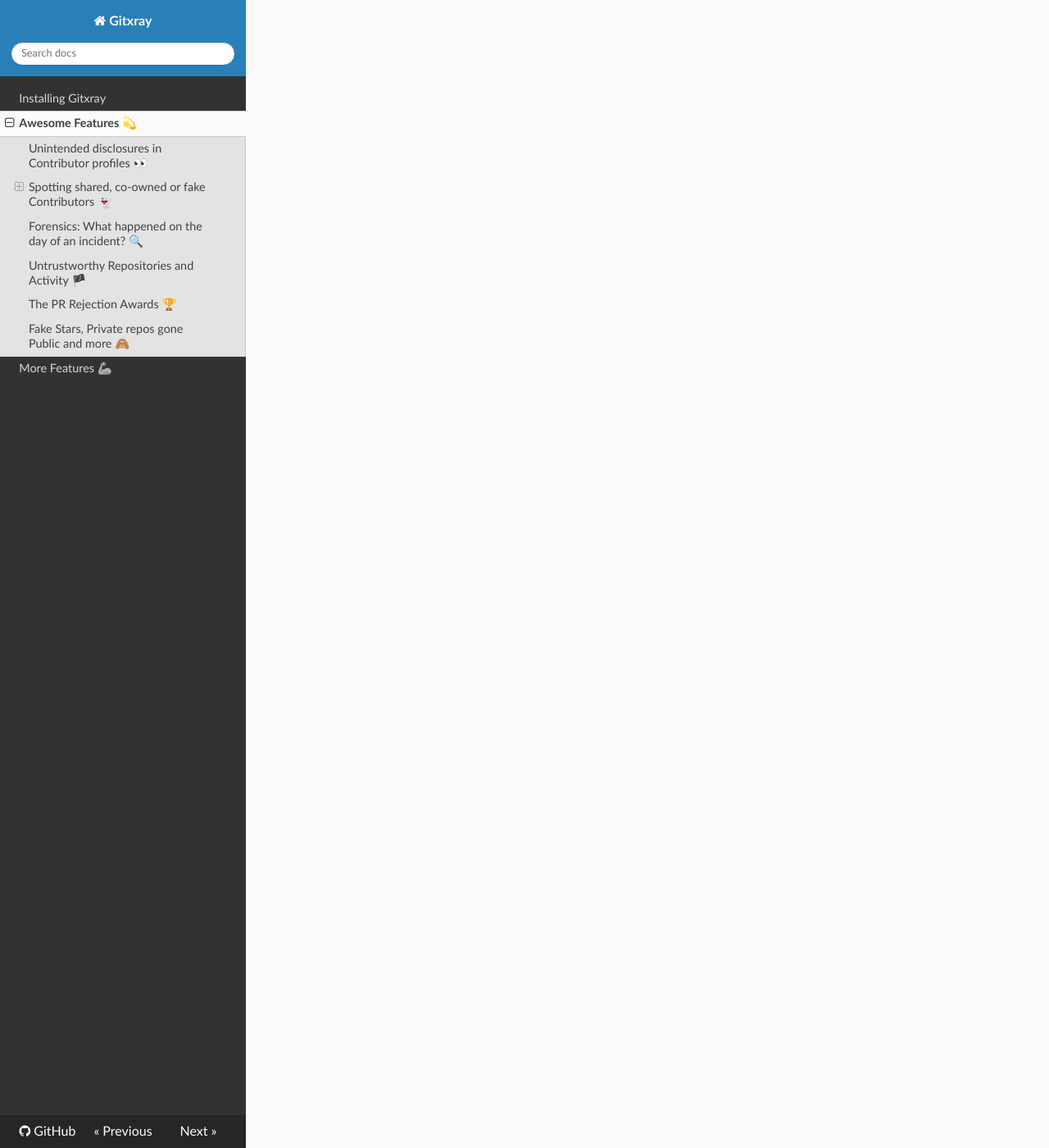
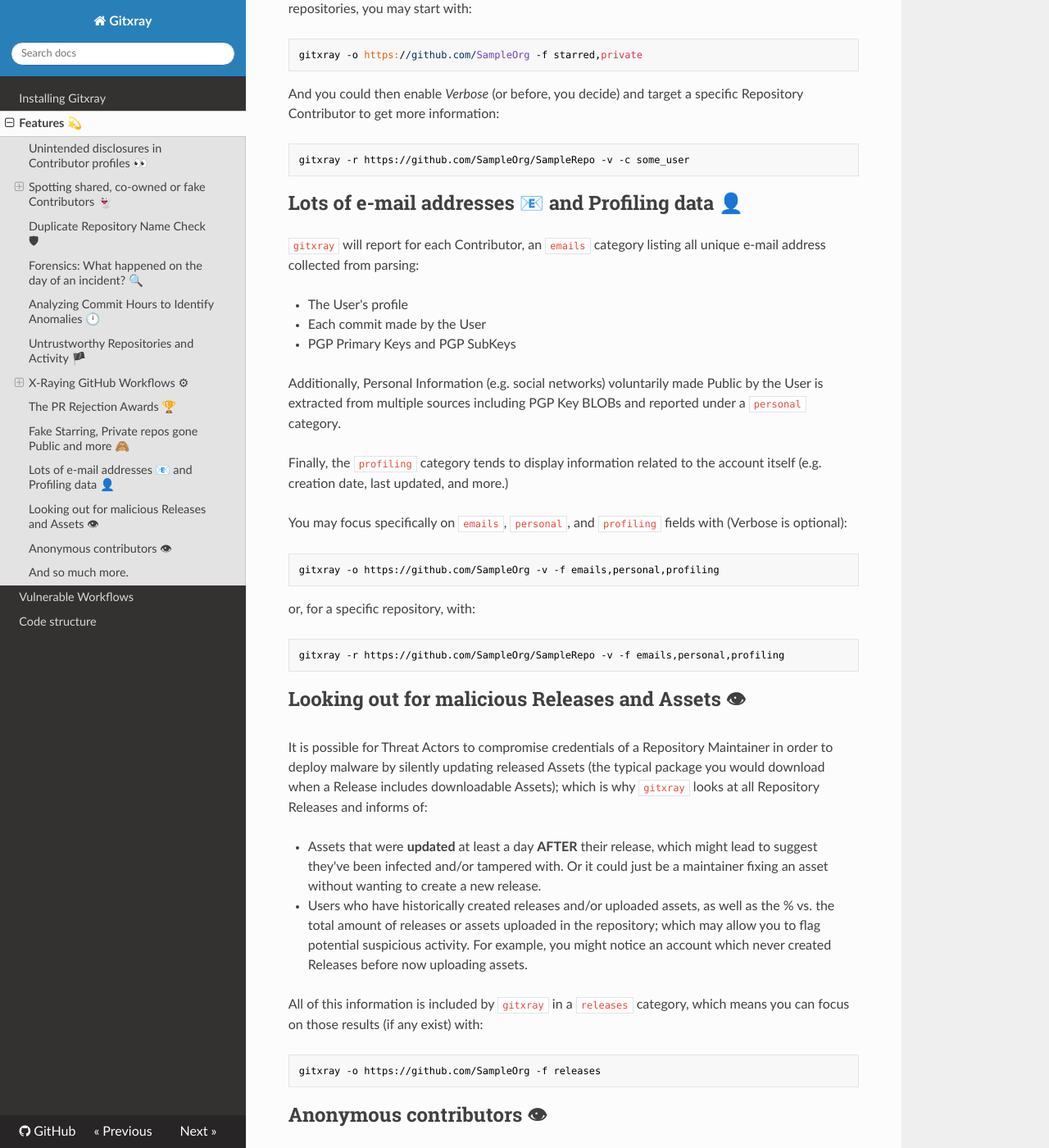
Before and after one commit to kulkansecurity/gitxray, an MkDocs documentation site: the page built from docs/features.md, in a window 1280 px wide and 1400 px high, scrolled down 4234 px. Shown: the whole window at 82% size. Built offline with MkDocs 1.6.1, drawn with Linux system fonts in a browser that asks for light colours; nearby versions of some CDN libraries; some of the changed text lies outside the part shown.

Commit message:
Updated documentation and CHANGELOG for v1.0.15 - Ready to launch!

````diff
--- a/docs/awesome_features.md
+++ b/docs/features.md
@@ -1,4 +1,4 @@
-# Awesome Features &#128171;
+# Features &#128171;
 
 Because of the amount of data it analyzes, `gitxray` can be a bit overwhelming at first. Let's look at a few examples of potential awesome findings which can better explain why you're here and why `gitxray` is awesome &hearts;.
 
@@ -35,6 +35,10 @@
 
 Associations MUST NOT be directly and blindly used to report fake or shadow accounts. They are automatic observations from a piece of well-intended code. Do NOT treat association results as findings directly. We must protect open-source projects by first and foremost respecting open-source developers. Ensure that any actions taken are thoughtful and based on solid evidence, not just automated associations.
 
+## Duplicate Repository Name Check &#128737;
+
+`gitxray` will always check and detect duplicate repository names across different organizations and user profiles. This helps identify potential cloned or fake repositories. `gitxray` compares your target repository against others with the same name and the highest star count, ensuring you are engaging with the most popular (and likely legitimate) one.
+
 ## Forensics: What happened on the day of an incident? &#128269;
 
 Because `gitxray` collects data from multiple sources of activity including Commits, Comments, Workflow Runs, Issues, Deployments and more; and because Verbose mode in `gitxray` shows activity in a standarized YYYY-MM-DD format, it becomes possible to use Filtering in order to place focus on specific activity happening at a specific point in time.
@@ -45,6 +49,10 @@
 gitxray -r https://github.com/SampleOrg/SampleRepo -v -f 2024-08
 gitxray -r https://github.com/SampleOrg/SampleRepo -v -f 2024-09-01
 ```
+
+## Analyzing Commit Hours to Identify Anomalies &#128347;
+
+`gitxray` provides a summary of contributor commit hours, allowing you to profile contributor activity and detect potential anomalies. This feature helps you understand typical patterns and flag unusual behavior for further investigation.
 
 ## Untrustworthy Repositories and Activity &#127988;
 
@@ -59,6 +67,22 @@
 ```
 gitxray -o https://github.com/SampleOrg -v -f warning
 ```
+
+## X-Raying GitHub Workflows &#9881;
+
+The Workflows X-Ray module is executed upon identifying existing Workflows or Actions. `gitxray` provides in-depth analysis and monitoring of GitHub workflows, including:
+
+* Execution Analysis: Provides detailed insights into workflow execution, showing how many times each workflow was executed by contributors and non-contributors. This allows for better understanding of usage patterns and detection of unauthorized or unexpected activity.
+
+* Detection of deleted runs: This feature helps identify whether workflow runs have been deleted, potentially indicating an attempt to erase traces of malicious activity or legitimate maintenance actions.
+
+* Security Checks for Workflows: Performs a series of basic security checks on workflows to identify uses of Secrets, Self-hosted Runners and Potentially dangerous triggers (eg pull_request_target) that could pose a security risk.
+
+### Disclaimer: Gitxray is NOT a complete Workflow Security Scanner
+
+For more information on tools which are specialized in scanning Workflows refer to our [Vulnerable Workflows section](vulnerable_workflows.md).
+
+
 
 ## The PR Rejection Awards &#127942;
 
@@ -75,7 +99,7 @@
 ``` bash
 gitxray -r https://github.com/SampleOrg/SampleRepo -v -f contributors
 ```
-## Fake Stars, Private repos gone Public and more &#128584;
+## Fake Starring, Private repos gone Public and more &#128584;
 
 GitHub shares publicly [up to 90 days of past Events](https://docs.github.com/en/rest/activity/events?apiVersion=2022-11-28) for any User account, which include actions such as Repository creation, Watching, Committing, Pull Requesting, and more. `gitxray` summarizes these events for you and prints them out under a `90d_events` category in the results included for each Contributor, summarized in order to reduce the amount of data listed by default.
 
@@ -98,3 +122,55 @@
 ```
 gitxray -r https://github.com/SampleOrg/SampleRepo -v -c some_user
 ```
+## Lots of e-mail addresses &#128231; and Profiling data &#128100;
+
+`gitxray` will report for each Contributor, an `emails` category listing all unique e-mail address collected from parsing:
+
+* The User's profile
+* Each commit made by the User
+* PGP Primary Keys and PGP SubKeys
+
+Additionally, Personal Information (e.g. social networks) voluntarily made Public by the User is extracted from multiple sources including PGP Key BLOBs and reported under a `personal` category.
+
+Finally, the `profiling` category tends to display information related to the account itself (e.g. creation date, last updated, and more.)
+
+You may focus specifically on `emails`, `personal`, and `profiling` fields with (Verbose is optional):
+```py
+gitxray -o https://github.com/SampleOrg -v -f emails,personal,profiling
+```
+or, for a specific repository, with:
+``` py
+gitxray -r https://github.com/SampleOrg/SampleRepo -v -f emails,personal,profiling
+```
+
+## Looking out for malicious Releases and Assets &#128065;
+
+It is possible for Threat Actors to compromise credentials of a Repository Maintainer in order to deploy malware by silently updating released Assets (the typical package you would download when a Release includes downloadable Assets); which is why `gitxray` looks at all Repository Releases and informs of:
+
+* Assets that were **updated** at least a day **AFTER** their release, which might lead to suggest they've been infected and/or tampered with. Or it could just be a maintainer fixing an asset without wanting to create a new release.
+
+* Users who have historically created releases and/or uploaded assets, as well as the % vs. the total amount of releases or assets uploaded in the repository; which may allow you to flag potential suspicious activity. For example, you might notice an account which never created Releases before now uploading assets.
+
+
+All of this information is included by `gitxray` in a `releases` category, which means you can focus on those results (if any exist) with:
+
+``` bash
+gitxray -o https://github.com/SampleOrg -f releases
+```
+
+## Anonymous contributors &#128065;
+
+As stated in [GitHub documentation](https://docs.github.com/en/rest/repos/repos?apiVersion=2022-11-28#list-repository-contributors), only the first 500 author email addresses in a Repository will link to actual GitHub users or accounts. The rest will appear as "anonymous" contributors without associated GitHub information.
+
+Additionally, when an author's email address in a commit is not associated with a GitHub account, the User will also be considered Anonymous.
+
+Lucky for us, `gitxray` also includes within its output the entire list of Anonymous contributors received from GitHub. The list is first processed to combine all variations of Names used by the author for a same e-mail, which means the list can also be pretty useful when, for example, executing OSINT.
+
+To filter for anonymous contributors, you may use:
+``` bash
+gitxray -o https://github.com/SampleOrg -f anonymous
+```
+
+## And so much more.
+
+We've covered a large amount of use-cases for `gitxray`, yet we're nowhere finished. Start X-Raying today your favorite Organizations and Repositories and discover more ways of connecting dots.
--- a/mkdocs.yml
+++ b/mkdocs.yml
@@ -10,8 +10,9 @@
 
 nav:
   - 'installing.md'
-  - 'awesome_features.md'
-  - 'more_features.md'
+  - 'features.md'
+  - 'vulnerable_workflows.md'
+  - 'code_structure.md'
 
 markdown_extensions:
   - toc:
````
Also changed, not shown: CHANGELOG.md (+14 -0 lines), docs/code_structure.md (+1 -0 lines), docs/index.md (+6 -7 lines), docs/more_features.md (deleted, +0 -56 lines), docs/vulnerable_workflows.md (added, +32 -0 lines).
